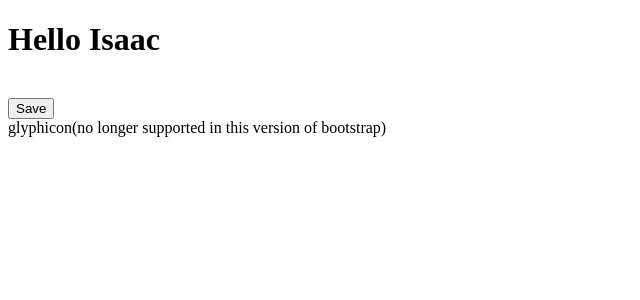
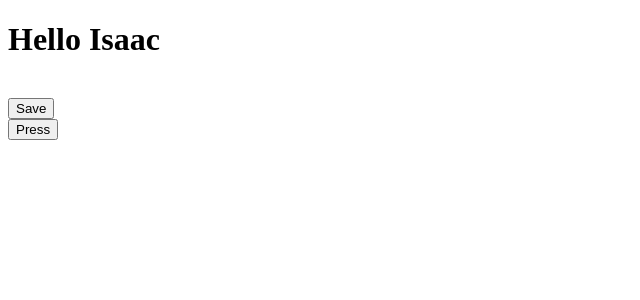
Before and after one commit to isakabusee/reusable-components, an Angular app: page / in a window 1280 px wide. Shown: the top 300 px of the page, without its empty margins (0-640 px from the left). Built offline with nearby package versions, Linux system fonts and the light colour scheme.

Commit message:
astermodified bootstrap component

```diff
--- a/src/app/favorite/favorite.component.html
+++ b/src/app/favorite/favorite.component.html
@@ -1,6 +1,13 @@
-<span
+<!-- <span
 class="glyphicon"
 [class.glyphicon-star]="isSelected"
 [class.glyphicon-star-empty]="!isSelected"
 (click)="onClick()"
->glyphicon(no longer supported in this version of bootstrap)</span>
+>glyphicon(no longer supported in this version of bootstrap)</span> -->
+
+<button type="button" class="btn btn-primary"
+[class.btn-primary]="isSelected"
+[class.btn-secondary]="!isSelected"
+(click)="onClick()"
+>Press</button>
+<!-- <span class="label label-default">Default</span> -->
```
